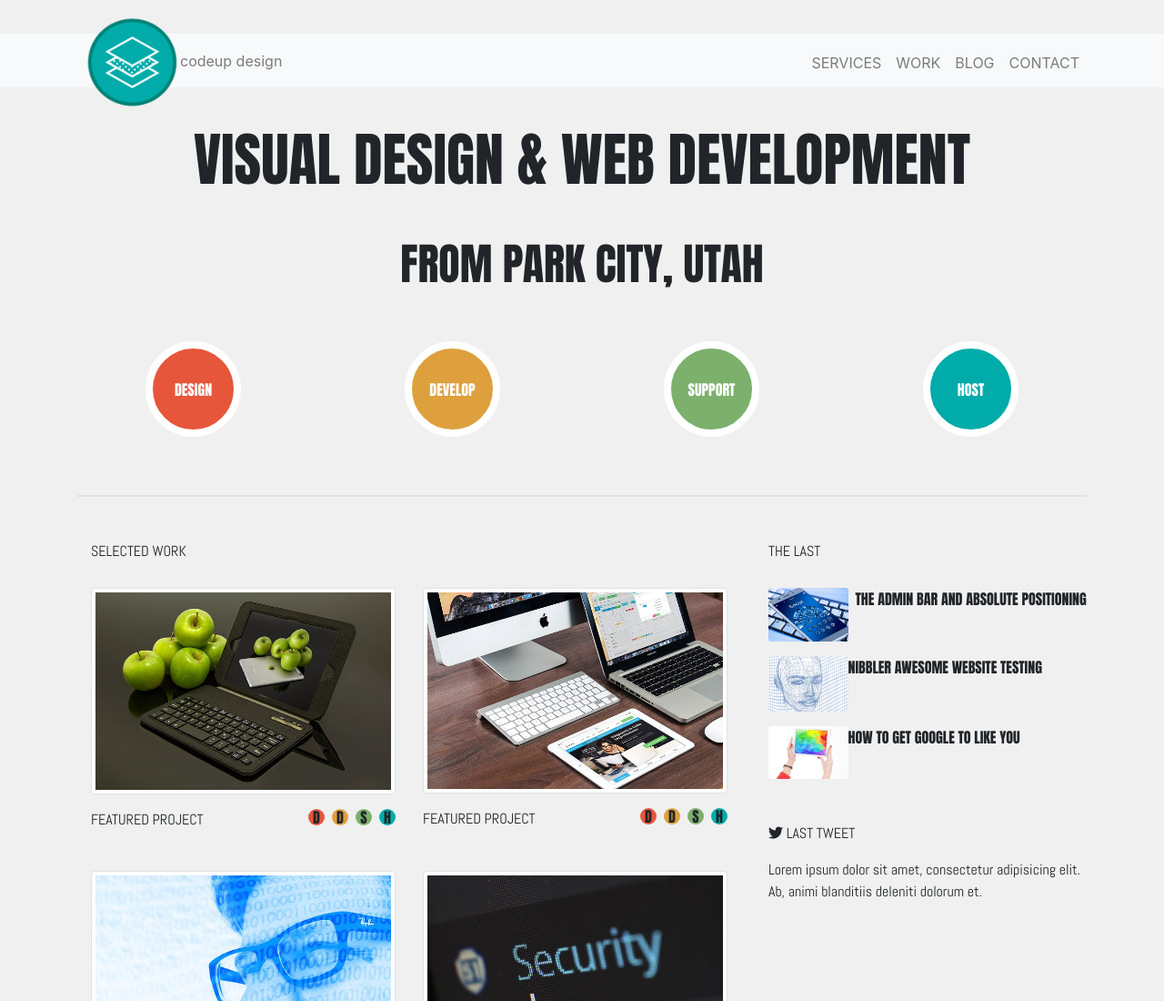
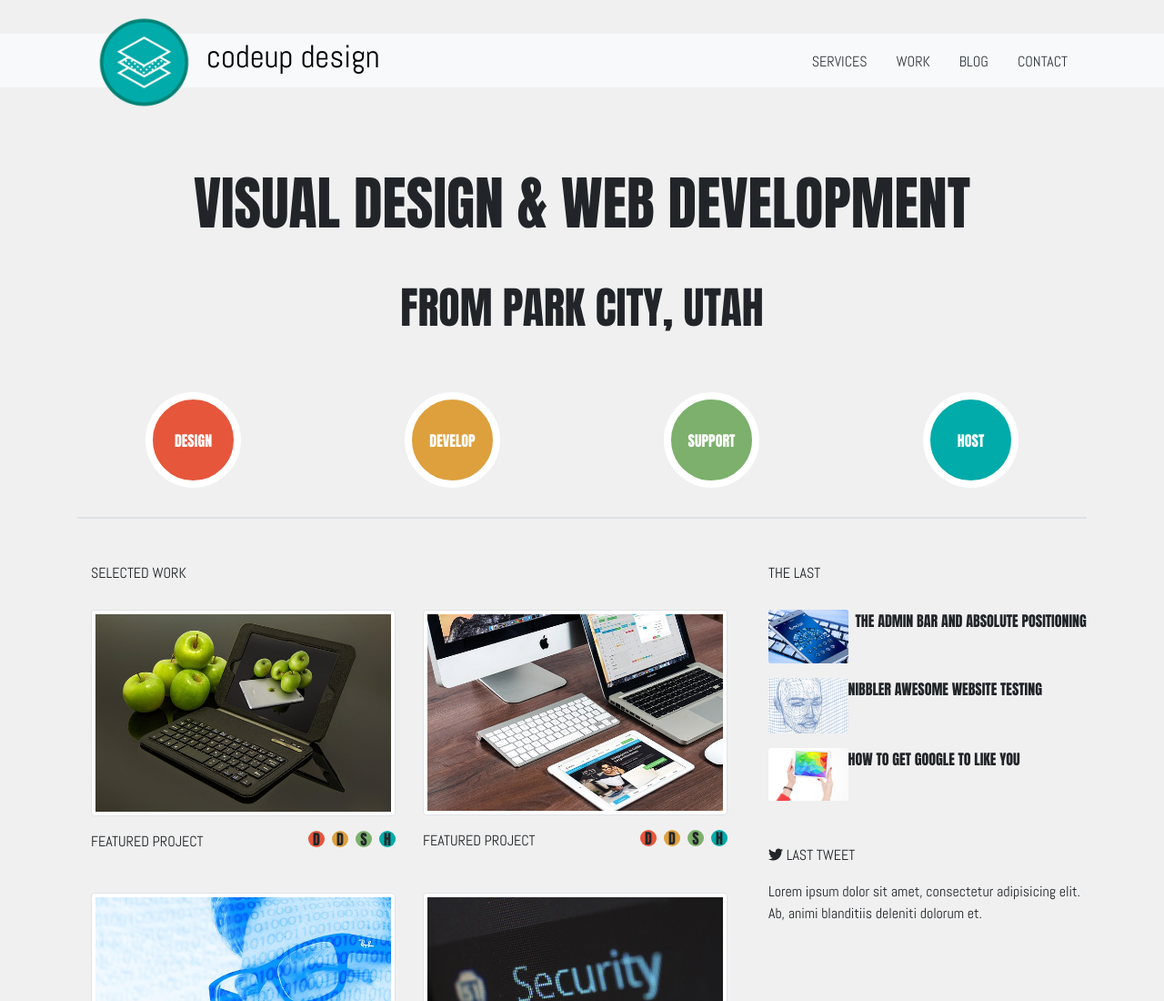
Before and after one commit to baez-mccaleb-ganymede/codeup-design-project, a plain HTML site: page index.html in a window 1280 px wide. Shown: the top 1100 px of the page at 91% size. Drawn offline with nearby package versions, Linux system fonts and the light colour scheme.

Commit message:
Modify: Finished project for index.html

```diff
--- a/css/custom.css
+++ b/css/custom.css
@@ -90,6 +90,12 @@ h2  {
     font-family: 'Abel', sans-serif
 }
 
+.feature-font2 {
+    font-family: 'Abel', sans-serif;
+    font-size: 35px;
+    color: black;
+}
+
 .select-work {
     font-family: 'Abel', sans-serif
 }
@@ -100,3 +106,9 @@ h2  {
 .small-card-font {
     font-family: 'Anton', sans-serif;
 }
+
+.wrapper {
+    max-width: 1100px;
+    width: 100%;
+    margin: 0 auto;
+}
--- a/index.html
+++ b/index.html
@@ -15,36 +15,38 @@
     <body>
     <main>
         <div class="nav-bg bg-light"></div>
-        <nav class="navbar navbar-expand-lg navbar-light">
-            <div class="container">
-                <ul class="navbar-nav align-items-center w-100">
-                    <li class="nav-item mr-lg-auto">
-                        <a class="nav-link" href="#"><img src="images/logo.png" class="logo-img" alt="logo">codeup design</a>
+        <nav class="navbar navbar-expand justify-content-center">
+            <div class="container-fluid">
+                <ul class="nav w-100 wrapper justify-content-center">
+                    <li class="nav-item mr-lg-auto mr-md-auto order-sm-3 order-md-0 d-md-flex">
+                        <a class="nav-link text-center" href="#"><img src="images/logo.png" class="logo-img" alt="logo"></a>
+                        <div class="feature-font2 mt-md-4 pt-md-1">codeup design</div>
                     </li>
-                    <li class="nav-item">
-                        <a class="nav-link" href="#">SERVICES</a>
+                    <div class="w-100 d-md-none"></div>
+                    <li class="nav-item order-sm-0 order-md-1 mt-3 mt-sm-5">
+                        <a class="nav-link feature-font pt-0 text-dark" href="#">SERVICES</a>
                     </li>
-                    <li class="nav-item">
-                        <a class="nav-link" href="#">WORK</a>
+                    <li class="nav-item order-sm-2 order-md-2 mt-3 mt-sm-5">
+                        <a class="nav-link feature-font pt-0 text-dark" href="#">WORK</a>
                     </li>
-                    <li class="nav-item">
-                        <a class="nav-link" href="#">BLOG</a>
+                    <li class="nav-item order-sm-4 order-md-3 mt-3 mt-sm-5">
+                        <a class="nav-link feature-font pt-0 text-dark" href="#">BLOG</a>
                     </li>
-                    <li class="nav-item">
-                        <a class="nav-link" href="#">CONTACT</a>
+                    <li class="nav-item order-sm-5 order-md-4 mt-3 mt-sm-5">
+                        <a class="nav-link feature-font pt-0 text-dark" href="#">CONTACT</a>
                     </li>
                 </ul>
             </div>
         </nav>
         <div class="container">
-            <section class="row d-block mb-5">
+            <section class="row d-block my-5">
                 <h1 class="col-12 d-flex justify-content-center">VISUAL DESIGN & WEB DEVELOPMENT</h1>
             </section>
             <section class="row">
-                <h2 class="col-12 d-flex justify-content-center">FROM PARK CITY, UTAH</h2>
+                <h2 class="col-12 d-flex justify-content-center mb-md-5">FROM PARK CITY, UTAH</h2>
             </section>
 <!--            BIG CIRCLE BUTTONS START-->
-            <section class="row my-5">
+            <section class="row my-2 my-md-3">
                 <div class="col-6 col-sm-3 d-flex justify-content-center">
                     <p class="rounded-circle design d-flex align-items-center justify-content-center">DESIGN</p>
                 </div>
```
